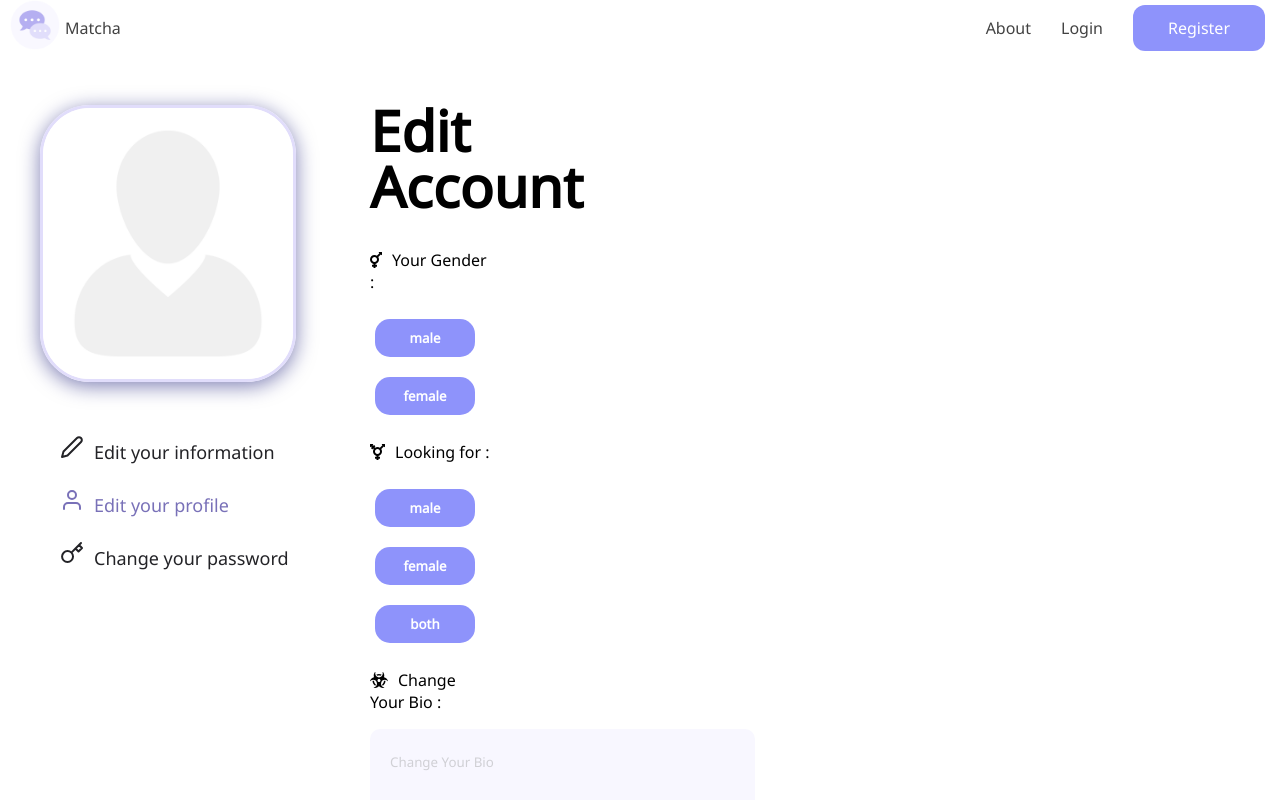
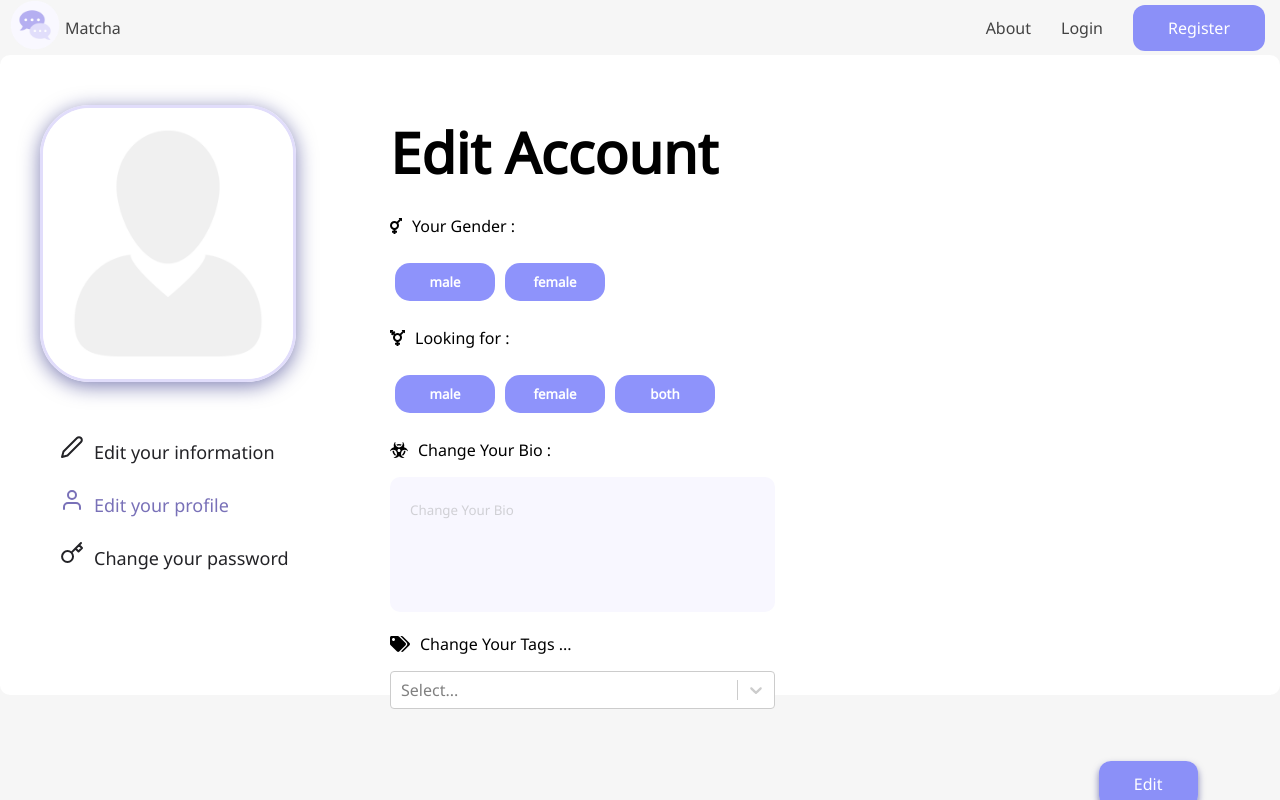
Before and after one commit to khaoulazouggar/matcha-1337, a React (Create React App) app in the folder client/: page /edit in a window 1280 px wide. Both pictures are taken after a click on the element "Edit your profile". Shown: the top 800 px of the page. Built offline with nearby package versions, Linux system fonts and the light colour scheme.

Commit message:
editing the edit file

```diff
--- a/client/src/App.js
+++ b/client/src/App.js
@@ -1,4 +1,4 @@
-import React,{useState} from "react";
+import React, { useState } from "react";
 import "./css/style.css";
 import "./css/App.css";
 import Login from "./views/Auth/login";
@@ -8,50 +8,43 @@ import Home from "./views/pages/home";
 import Edit from "./views/pages/edit";
 import Error from "./Components/error";
 import Fgpass from "./views/Auth/fgpass";
-import { BrowserRouter as Router, Switch, Route} from "react-router-dom";
+import { BrowserRouter as Router, Switch, Route } from "react-router-dom";
 import Steps from "./Components/steps";
 import Navbar from "./Components/navbar";
 import Confirm from "./views/Auth/confim";
 import Changepass from "./views/Auth/changepass";
 
 function App() {
-  const [color,changeColor] = useState('white')
+  const [color, changeColor] = useState("white");
   return (
     <Router>
-      <div className="App" style={{'--color-step':color}}>
+      <div className="App" style={{ "--color-step": color }}>
         <Switch>
-          <Route path="/confirm" component={Confirm} />
-          <Route path="/changepass" component={Changepass} />
+          <Route path="/confirm/:token" component={Confirm} />
+          <Route path="/changepass/:token" component={Changepass} />
           <Route exact path="/register">
-
             <Register />
           </Route>
           <Route exact path="/login">
-
             <Login />
           </Route>
           <Route path="/about">
-
             <About />
           </Route>
           <Route path="/fgpass">
-
             <Fgpass />
           </Route>
           <Route path="/edit">
-
             <Navbar />
-            <Edit />
+            <Edit changeColor={changeColor}/>
           </Route>
           <Route path="/steps">
-
             <Navbar />
             <Steps changeColor={changeColor} />
           </Route>
           <Route exact path="/">
-
             <Navbar />
-            <Home changeColor={changeColor}/>
+            <Home changeColor={changeColor} />
           </Route>
           <Route path="*" component={Error} />
         </Switch>
--- a/client/src/css/App.css
+++ b/client/src/css/App.css
@@ -15,7 +15,7 @@
   font-family: Sans-serif;
   text-transform: capitalize;
   font-size: larger;
-  color: #32367d;
+      color: #32367d;
 }
 /* .active {
   font-weight: 900;
--- a/client/src/css/edit.css
+++ b/client/src/css/edit.css
@@ -1,3 +1,31 @@
+.box-formE{
+  display: flex;
+  height: 80%;
+  justify-content: center;
+  align-items: center;
+}
+.editing{
+  border: 3px dashed #b4adf1;
+    display: flex;
+    width: 50%;
+    height: 70%;
+    background-color: white;
+    border-radius: 10px;
+    box-shadow: 0px 0px 12px 3px #090b6f85;
+}
+.rightE{
+
+  width: 85%;
+  margin-top: 69px;
+  margin-left: 60px;
+
+}
+.In-edit{
+  display: flex;
+    align-items: center;
+    justify-content: space-between;
+    height: 435px;
+}
 .edit-pic {
   border: 3px dashed #b4adf1;
   border-radius: 50px;
@@ -81,3 +109,22 @@
   box-shadow: 0px 4px 20px 0px #090b6f85;
   /* margin-top: -105px; */
 }
+
+@media only screen and (max-width: 1800px) {
+
+  .editing{
+    border: none;
+
+    box-shadow: none;
+      width: 100%;
+      height: 100%;
+      background-color:white;
+  }
+
+  .box-formE{
+    flex-direction: column;
+  }
+  .In-edit{
+    display: inline;
+  }
+}
--- a/client/src/views/Auth/login.js
+++ b/client/src/views/Auth/login.js
@@ -48,7 +48,7 @@ function Login() {
           <br />
           <p>
             We are here to build emotion, connect people and create happy stories. Online dating sites are the way to go for people seeking
-            love.
+            love.<br/><br/>Get to know more<Link className="about" to= "/about"> &nbsp;About&nbsp; </Link>us.
           </p>
 
           <span>
--- a/client/src/views/pages/edit-info.js
+++ b/client/src/views/pages/edit-info.js
@@ -3,7 +3,7 @@ import React from "react";
 
 function EditInfo() {
   return (
-    <div className="right">
+    <div className="rightE">
       <h1>Edit Account</h1>
       <br />
       <br />
--- a/client/src/views/pages/edit-password.js
+++ b/client/src/views/pages/edit-password.js
@@ -2,7 +2,7 @@ import React from "react";
 
 function EditPass() {
   return (
-    <div className="right">
+    <div className="rightE">
       <h1>Edit  Account</h1>
       <br />
       <br />
--- a/client/src/views/pages/edit-profile.js
+++ b/client/src/views/pages/edit-profile.js
@@ -11,11 +11,12 @@ function EditProfile() {
   const [genderLoking, setGenderLoking] = useState("");
 
   return (
-    <div className="right">
+    <div className="rightE">
       <h1>Edit  Account</h1>
 
       <div>
-        <div className="In">
+        <div className="In-edit">
+          <div>
           <p>
             <FontAwesomeIcon
               icon={faTransgender}
@@ -82,6 +83,8 @@ function EditProfile() {
               both
             </button>
           </span>
+          </div>
+          <div>
           <p>
             <FontAwesomeIcon
               icon={faBiohazard}
@@ -102,7 +105,7 @@ function EditProfile() {
             <CreatableSelect isClearable isMulti />
           </div>
         </div>
-
+        </div>
         <br />
         <br />
         <button className="btn">Edit</button>
--- a/client/src/views/pages/edit.js
+++ b/client/src/views/pages/edit.js
@@ -1,4 +1,4 @@
-import React, { useState } from "react";
+import React, { useState, useEffect } from "react";
 import "../../css/edit.css";
 import EditInfo from "./edit-info";
 import EditProfile from "./edit-profile";
@@ -9,7 +9,7 @@ import { Key } from "react-feather";
 import { User } from "react-feather";
 import noUser from "../../photos/noUser.png"
 
-function Edit() {
+function Edit(props) {
   const [Right, setRight] = useState(1);
   const [Img, setImg] = useState([noUser]);
   const onDrop = (e, picture) => {
@@ -17,8 +17,12 @@ function Edit() {
     setImg([data, Img]);
     e.target.value = "";
   };
+  useEffect(() => {
+    props.changeColor("#f6f6f6"); // eslint-disable-next-line
+  }, []);
   return (
-    <div className="box-form">
+    <div className="box-formE">
+      <div className="editing">
       <div className="left-edit">
         <div style={Img[0] ? { border: "none" } : {}} className="edit-pic">
           <input
@@ -88,7 +92,7 @@ function Edit() {
           </span>
         </div>
       </div>
-      <div className="editRight" style={{ height: "850px" }}>
+      <div className="editRight" style={{ height: "850px", width:"100%" }}>
         {Right === 1 ? (
           <EditInfo />
         ) : Right === 2 ? (
@@ -98,6 +102,7 @@ function Edit() {
         )}
       </div>
     </div>
+    </div>
   );
 }
 export default Edit;
```
Also changed, not shown: 1 other file (tests, documents, lock files or other folders).
